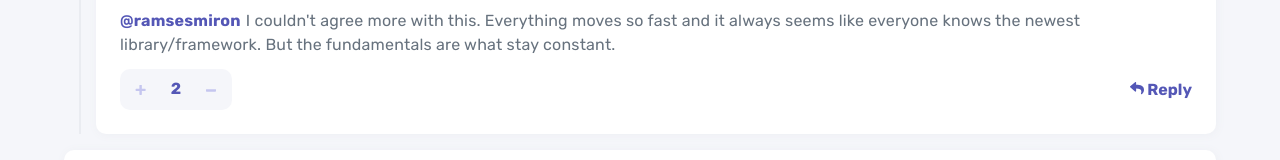
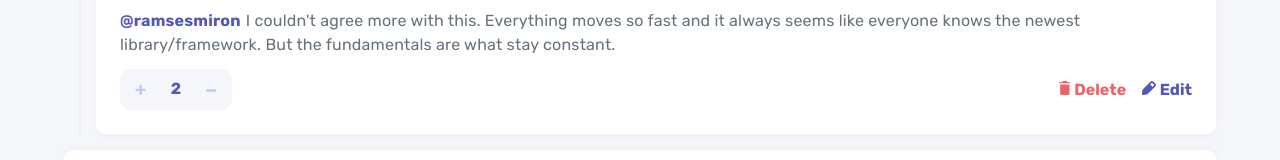
Before and after one commit to Dmitriy24S/interactive-comments-section-react, a React (Create React App) app: page / in a window 1280 px wide. Shown: the part 752-912 px from the top of the page. Built offline with nearby package versions, Linux system fonts and the light colour scheme.

Commit message:
add current user edit/delete text style

```diff
--- a/src/App.css
+++ b/src/App.css
@@ -138,6 +138,19 @@ section {
   background: transparent;
   border: 0;
   cursor: pointer;
+  font-weight: 700;
+}
+/* current user comment menu */
+.comment-menu {
+  display: flex;
+  gap: 1rem;
+  font-weight: 700;
+}
+.delete {
+  color: hsl(358, 79%, 66%);
+}
+.edit {
+  color: hsl(238, 40%, 52%);
 }
 /* add comment form */
 form {
--- a/src/components/Comment.js
+++ b/src/components/Comment.js
@@ -95,9 +95,30 @@ const Comment = ({ comment, updateScore, currentUser, data, setData }) => {
               <IconMinus />
             </button>
           </div>
-          <button className="btn reply">
-            <IconReply /> Reply
-          </button>
+          {currentUser && comment.user.username === currentUser.username ? (
+            <div className="comment-menu">
+              <button
+                className="btn delete"
+                onClick={() => {
+                  // setshowmodal(true);
+                  // setsavedReplyID(reply.id);
+                  // setparentIDSave(parentId);
+                }}
+              >
+                <IconDelete /> Delete
+              </button>
+              <button className="btn edit">
+                <IconEdit /> Edit
+              </button>
+            </div>
+          ) : (
+            <button
+              className="btn reply"
+              // onClick={replyToComment}
+            >
+              <IconReply /> Reply
+            </button>
+          )}
         </div>
       </article>
       <div
--- a/src/components/Reply.js
+++ b/src/components/Reply.js
@@ -97,9 +97,30 @@ const Reply = ({ reply, updateScore, currentUser }) => {
               <IconMinus />
             </button>
           </div>
-          <button className="btn reply">
-            <IconReply /> Reply
-          </button>
+          {currentUser && reply.user.username === currentUser.username ? (
+            <div className="comment-menu">
+              <button
+                className="btn delete"
+                onClick={() => {
+                  // setshowmodal(true);
+                  // setsavedReplyID(reply.id);
+                  // setparentIDSave(parentId);
+                }}
+              >
+                <IconDelete /> Delete
+              </button>
+              <button className="btn edit">
+                <IconEdit /> Edit
+              </button>
+            </div>
+          ) : (
+            <button
+              className="btn reply"
+              // onClick={replyToComment}
+            >
+              <IconReply /> Reply
+            </button>
+          )}
         </div>
       </article>
     </>
```
